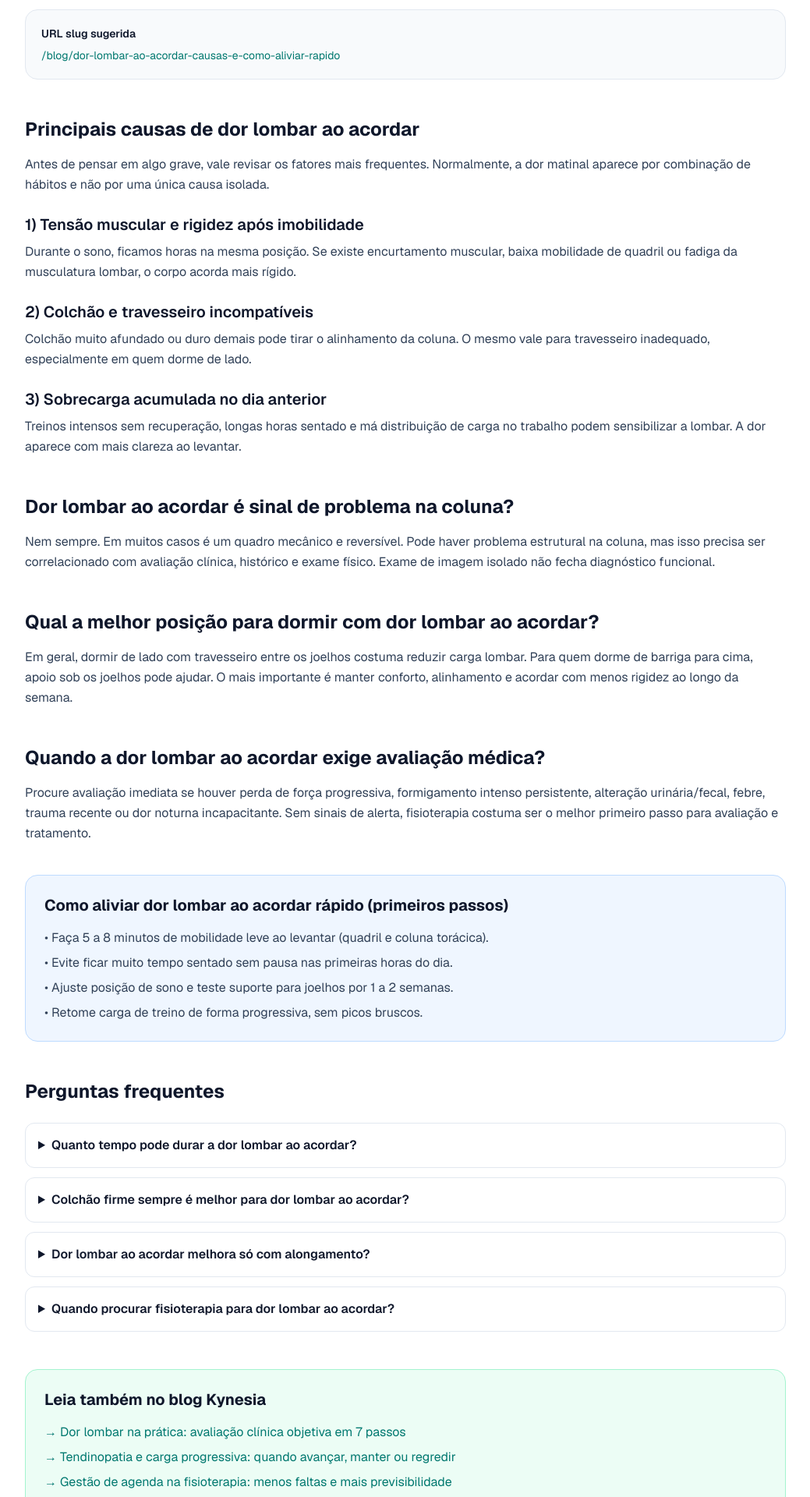
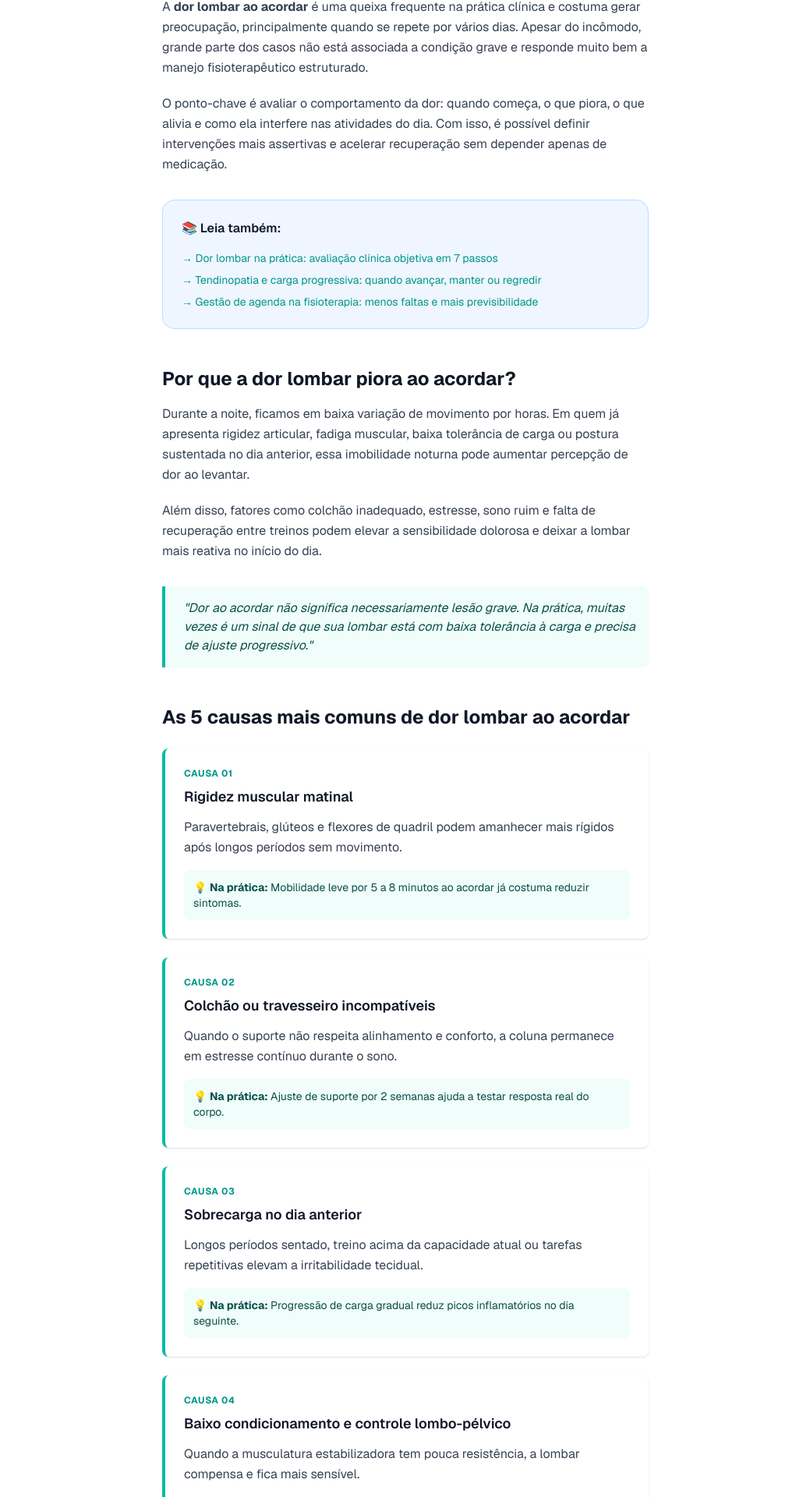
Before and after one commit to sendrette/kynesia-site, a Next.js app: page /blog/dor-lombar-ao-acordar-causas-e-como-aliviar-rapido in a window 1280 px wide. Shown: the part 877-2797 px from the top of the page at 78% size, without its empty margins (120-1159 px from the left). Built offline with nearby package versions, Linux system fonts and the light colour scheme.

Commit message:
feat: enhance blog page for "Dor lombar ao acordar" with improved layout, content clarity, and additional resources

```diff
--- a/app/blog/dor-lombar-ao-acordar-causas-e-como-aliviar-rapido/page.tsx
+++ b/app/blog/dor-lombar-ao-acordar-causas-e-como-aliviar-rapido/page.tsx
@@ -98,18 +98,21 @@ export default function DorLombarAoAcordarPage() {
         </div>
       </div>
 
-      <header className="bg-gradient-to-b from-teal-50 via-blue-50 to-white px-6 py-14 md:py-16">
-        <div className="mx-auto max-w-5xl">
-          <p className="inline-flex rounded-full bg-teal-500 px-4 py-2 text-xs font-semibold uppercase tracking-widest text-white">
+      <header className="bg-gradient-to-b from-teal-50 via-blue-50 to-white px-6 py-16 md:py-20">
+        <div className="mx-auto max-w-2xl">
+          <span className="mb-6 inline-block rounded-full bg-teal-500 px-4 py-2 text-xs font-semibold uppercase tracking-widest text-white">
             Dor
+          </span>
+
+          <h1 className="mb-4 text-4xl font-bold leading-tight text-gray-900 md:text-5xl">
+            Dor Lombar ao Acordar: Causas e Como Aliviar Rápido
+          </h1>
+
+          <p className="mb-6 text-lg text-gray-600">
+            Entenda por que a dor aparece ao levantar da cama e como organizar uma estratégia prática para aliviar sintomas e evitar recorrência.
           </p>
-          <h1 className="mt-5 text-4xl font-bold leading-tight text-[#122a5a] md:text-5xl">
-            Dor lombar ao acordar: causas e como aliviar rápido
-          </h1>
-          <p className="mt-4 max-w-3xl text-lg text-slate-600">
-            Entenda os principais gatilhos da dor matinal na lombar e quais medidas práticas ajudam a recuperar conforto ao levantar.
-          </p>
-          <div className="mt-6 flex flex-wrap gap-4 text-sm text-slate-500">
+
+          <div className="flex flex-wrap gap-4 text-sm text-gray-500">
             <span>📅 10 Abr 2026</span>
             <span>⏱ 9 min de leitura</span>
             <span>✍️ Equipe Kynesia</span>
@@ -117,106 +120,181 @@ export default function DorLombarAoAcordarPage() {
         </div>
       </header>
 
-      <article className="mx-auto max-w-5xl px-6 py-12">
-        <div className="rounded-2xl border-2 border-teal-500 bg-white p-6">
-          <h2 className="text-lg font-bold text-slate-900">Resposta rápida: dor lombar ao acordar</h2>
-          <p className="mt-2 leading-relaxed text-slate-700">
-            A dor lombar ao acordar geralmente está ligada a tensão muscular, posição de sono inadequada, colchão incompatível ou sobrecarga acumulada no dia anterior.
-            Na maioria dos casos melhora com ajustes de rotina, mas dor persistente, irradiada ou com sinais neurológicos pede avaliação profissional.
+      <article className="mx-auto max-w-2xl px-6 py-16">
+        <div className="mb-8 rounded-2xl border-2 border-teal-500 bg-white p-6">
+          <p className="text-gray-900">
+            <strong>O que é dor lombar ao acordar?</strong> É o desconforto na região baixa das costas que aparece ao levantar da cama e tende a melhorar com movimento leve ao longo da manhã. Na maioria dos casos, está relacionado a sobrecarga mecânica, rigidez muscular, posição de sono e hábitos diários acumulados.
           </p>
         </div>
 
-        <p className="mt-8 leading-relaxed text-slate-700">
-          A <strong>dor lombar ao acordar</strong> é uma queixa muito comum em pessoas que passam longos períodos sentadas, treinam sem progressão adequada ou dormem em posições que mantêm a coluna em estresse por horas.
-          A boa notícia é que, na maior parte dos casos, existem intervenções simples para aliviar rápido e reduzir recorrência.
+        <p className="mb-5 leading-relaxed text-gray-700">
+          A <strong>dor lombar ao acordar</strong> é uma queixa frequente na prática clínica e costuma gerar preocupação, principalmente quando se repete por vários dias. Apesar do incômodo, grande parte dos casos não está associada a condição grave e responde muito bem a manejo fisioterapêutico estruturado.
         </p>
 
-        <div className="mt-8 rounded-2xl border border-slate-200 bg-slate-50 p-5 text-sm text-slate-700">
-          <p className="font-semibold text-slate-900">URL slug sugerida</p>
-          <p className="mt-2 break-all text-teal-700">/blog/dor-lombar-ao-acordar-causas-e-como-aliviar-rapido</p>
-        </div>
-
-        <h2 className="mt-12 text-2xl font-bold text-slate-900">Principais causas de dor lombar ao acordar</h2>
-        <p className="mt-4 leading-relaxed text-slate-700">
-          Antes de pensar em algo grave, vale revisar os fatores mais frequentes. Normalmente, a dor matinal aparece por combinação de hábitos e não por uma única causa isolada.
+        <p className="mb-8 leading-relaxed text-gray-700">
+          O ponto-chave é avaliar o comportamento da dor: quando começa, o que piora, o que alivia e como ela interfere nas atividades do dia. Com isso, é possível definir intervenções mais assertivas e acelerar recuperação sem depender apenas de medicação.
         </p>
 
-        <h3 className="mt-6 text-xl font-semibold text-slate-900">1) Tensão muscular e rigidez após imobilidade</h3>
-        <p className="mt-2 leading-relaxed text-slate-700">
-          Durante o sono, ficamos horas na mesma posição. Se existe encurtamento muscular, baixa mobilidade de quadril ou fadiga da musculatura lombar, o corpo acorda mais rígido.
-        </p>
-
-        <h3 className="mt-6 text-xl font-semibold text-slate-900">2) Colchão e travesseiro incompatíveis</h3>
-        <p className="mt-2 leading-relaxed text-slate-700">
-          Colchão muito afundado ou duro demais pode tirar o alinhamento da coluna. O mesmo vale para travesseiro inadequado, especialmente em quem dorme de lado.
-        </p>
-
-        <h3 className="mt-6 text-xl font-semibold text-slate-900">3) Sobrecarga acumulada no dia anterior</h3>
-        <p className="mt-2 leading-relaxed text-slate-700">
-          Treinos intensos sem recuperação, longas horas sentado e má distribuição de carga no trabalho podem sensibilizar a lombar. A dor aparece com mais clareza ao levantar.
-        </p>
-
-        <h2 className="mt-12 text-2xl font-bold text-slate-900">Dor lombar ao acordar é sinal de problema na coluna?</h2>
-        <p className="mt-4 leading-relaxed text-slate-700">
-          Nem sempre. Em muitos casos é um quadro mecânico e reversível. Pode haver problema estrutural na coluna, mas isso precisa ser correlacionado com avaliação clínica, histórico e exame físico.
-          Exame de imagem isolado não fecha diagnóstico funcional.
-        </p>
-
-        <h2 className="mt-12 text-2xl font-bold text-slate-900">Qual a melhor posição para dormir com dor lombar ao acordar?</h2>
-        <p className="mt-4 leading-relaxed text-slate-700">
-          Em geral, dormir de lado com travesseiro entre os joelhos costuma reduzir carga lombar. Para quem dorme de barriga para cima, apoio sob os joelhos pode ajudar.
-          O mais importante é manter conforto, alinhamento e acordar com menos rigidez ao longo da semana.
-        </p>
-
-        <h2 className="mt-12 text-2xl font-bold text-slate-900">Quando a dor lombar ao acordar exige avaliação médica?</h2>
-        <p className="mt-4 leading-relaxed text-slate-700">
-          Procure avaliação imediata se houver perda de força progressiva, formigamento intenso persistente, alteração urinária/fecal, febre, trauma recente ou dor noturna incapacitante.
-          Sem sinais de alerta, fisioterapia costuma ser o melhor primeiro passo para avaliação e tratamento.
-        </p>
-
-        <div className="mt-10 rounded-2xl border border-blue-200 bg-blue-50 p-6">
-          <h2 className="text-xl font-bold text-slate-900">Como aliviar dor lombar ao acordar rápido (primeiros passos)</h2>
-          <ul className="mt-4 space-y-2 text-slate-700">
-            <li>• Faça 5 a 8 minutos de mobilidade leve ao levantar (quadril e coluna torácica).</li>
-            <li>• Evite ficar muito tempo sentado sem pausa nas primeiras horas do dia.</li>
-            <li>• Ajuste posição de sono e teste suporte para joelhos por 1 a 2 semanas.</li>
-            <li>• Retome carga de treino de forma progressiva, sem picos bruscos.</li>
-          </ul>
-        </div>
-
-        <section className="mt-12">
-          <h2 className="text-2xl font-bold text-slate-900">Perguntas frequentes</h2>
-          <div className="mt-6 space-y-3">
-            {faqItems.map((faq) => (
-              <details key={faq.question} className="rounded-xl border border-slate-200 p-4 hover:bg-slate-50">
-                <summary className="cursor-pointer font-semibold text-slate-900">{faq.question}</summary>
-                <p className="mt-3 leading-relaxed text-slate-700">{faq.answer}</p>
-              </details>
-            ))}
-          </div>
-        </section>
-
-        <section className="mt-12 rounded-2xl border border-emerald-200 bg-emerald-50 p-6">
-          <h2 className="text-xl font-bold text-slate-900">Leia também no blog Kynesia</h2>
-          <ul className="mt-4 space-y-2 text-teal-700">
+        <div className="mb-8 rounded-2xl border border-blue-200 bg-blue-50 p-6">
+          <h3 className="mb-4 font-semibold text-gray-900">📚 Leia também:</h3>
+          <ul className="space-y-2 text-sm">
             <li>
-              <Link href="/blog/dor-lombar-avaliacao-clinica" className="hover:underline">
+              <Link href="/blog/dor-lombar-avaliacao-clinica" className="text-teal-600 hover:underline">
                 → Dor lombar na prática: avaliação clínica objetiva em 7 passos
               </Link>
             </li>
             <li>
-              <Link href="/blog/tendinopatia-carga-progressiva" className="hover:underline">
+              <Link href="/blog/tendinopatia-carga-progressiva" className="text-teal-600 hover:underline">
                 → Tendinopatia e carga progressiva: quando avançar, manter ou regredir
               </Link>
             </li>
             <li>
-              <Link href="/blog/gestao-de-agenda-fisioterapia" className="hover:underline">
+              <Link href="/blog/gestao-de-agenda-fisioterapia" className="text-teal-600 hover:underline">
                 → Gestão de agenda na fisioterapia: menos faltas e mais previsibilidade
               </Link>
             </li>
           </ul>
-        </section>
+        </div>
+
+        <h2 className="mb-4 mt-12 text-2xl font-bold text-gray-900">Por que a dor lombar piora ao acordar?</h2>
+
+        <p className="mb-5 leading-relaxed text-gray-700">
+          Durante a noite, ficamos em baixa variação de movimento por horas. Em quem já apresenta rigidez articular, fadiga muscular, baixa tolerância de carga ou postura sustentada no dia anterior, essa imobilidade noturna pode aumentar percepção de dor ao levantar.
+        </p>
+
+        <p className="mb-8 leading-relaxed text-gray-700">
+          Além disso, fatores como colchão inadequado, estresse, sono ruim e falta de recuperação entre treinos podem elevar a sensibilidade dolorosa e deixar a lombar mais reativa no início do dia.
+        </p>
+
+        <blockquote className="mb-8 rounded-r-lg border-l-4 border-teal-500 bg-teal-50 py-4 pl-6 italic text-teal-900">
+          "Dor ao acordar não significa necessariamente lesão grave. Na prática, muitas vezes é um sinal de que sua lombar está com baixa tolerância à carga e precisa de ajuste progressivo."
+        </blockquote>
+
+        <h2 className="mb-6 mt-12 text-2xl font-bold text-gray-900">As 5 causas mais comuns de dor lombar ao acordar</h2>
+
+        <div className="mb-8 space-y-6">
+          {[
+            {
+              num: "01",
+              title: "Rigidez muscular matinal",
+              desc: "Paravertebrais, glúteos e flexores de quadril podem amanhecer mais rígidos após longos períodos sem movimento.",
+              tip: "Mobilidade leve por 5 a 8 minutos ao acordar já costuma reduzir sintomas.",
+            },
+            {
+              num: "02",
+              title: "Colchão ou travesseiro incompatíveis",
+              desc: "Quando o suporte não respeita alinhamento e conforto, a coluna permanece em estresse contínuo durante o sono.",
+              tip: "Ajuste de suporte por 2 semanas ajuda a testar resposta real do corpo.",
+            },
+            {
+              num: "03",
+              title: "Sobrecarga no dia anterior",
+              desc: "Longos períodos sentado, treino acima da capacidade atual ou tarefas repetitivas elevam a irritabilidade tecidual.",
+              tip: "Progressão de carga gradual reduz picos inflamatórios no dia seguinte.",
+            },
+            {
+              num: "04",
+              title: "Baixo condicionamento e controle lombo-pélvico",
+              desc: "Quando a musculatura estabilizadora tem pouca resistência, a lombar compensa e fica mais sensível.",
+              tip: "Fortalecimento progressivo com foco em técnica gera melhora sustentada.",
+            },
+            {
+              num: "05",
+              title: "Sono ruim e estresse crônico",
+              desc: "Privação de sono e estresse aumentam percepção de dor e reduzem recuperação tecidual.",
+              tip: "Higiene do sono e rotina de recuperação impactam diretamente a dor matinal.",
+            },
+          ].map((item) => (
+            <div key={item.num} className="rounded-lg border-l-4 border-teal-500 bg-white p-6 pl-6 pb-6 shadow-sm">
+              <p className="mb-2 text-xs font-bold uppercase tracking-wider text-teal-600">Causa {item.num}</p>
+              <h3 className="mb-3 text-lg font-semibold text-gray-900">{item.title}</h3>
+              <p className="mb-4 leading-relaxed text-gray-700">{item.desc}</p>
+              <div className="rounded-lg bg-teal-50 p-3 text-sm text-teal-900">
+                💡 <strong>Na prática:</strong> {item.tip}
+              </div>
+            </div>
+          ))}
+        </div>
+
+        <div className="mb-8 rounded-2xl border border-red-200 bg-red-50 p-6">
+          <h3 className="mb-4 text-lg font-bold text-red-700">⚠ Sinais de alerta: quando investigar com prioridade</h3>
+          <ul className="space-y-2 text-gray-700">
+            <li>• Perda de força progressiva em uma ou nas duas pernas</li>
+            <li>• Alteração urinária ou intestinal associada à dor lombar</li>
+            <li>• Febre, perda de peso inexplicada ou dor noturna intensa contínua</li>
+            <li>• Dor após trauma significativo (queda, acidente, impacto)</li>
+            <li>• Dor irradiada persistente com formigamento intenso e incapacitante</li>
+          </ul>
+        </div>
+
+        <h2 className="mb-4 mt-12 text-2xl font-bold text-gray-900">Como aliviar dor lombar ao acordar de forma rápida e segura?</h2>
+
+        <p className="mb-5 leading-relaxed text-gray-700">
+          O alívio rápido vem da combinação entre redução de irritabilidade e melhora de movimento. Foque em ações simples, repetíveis e progressivas ao longo dos dias.
+        </p>
+
+        <div className="mb-8 rounded-2xl border border-teal-200 bg-teal-50 p-6">
+          <h3 className="mb-4 font-bold text-teal-900">✔ Plano prático para os primeiros 7 dias</h3>
+          <ul className="space-y-2 text-gray-700">
+            <li>✓ Levantar da cama com transição lateral (evitar flexão brusca)</li>
+            <li>✓ Mobilidade leve de coluna e quadril por 5 a 8 minutos</li>
+            <li>✓ Caminhada curta matinal para reduzir rigidez</li>
+            <li>✓ Pausas a cada 45-60 minutos se trabalha sentado</li>
+            <li>✓ Ajuste de posição de sono com suporte entre/baixo dos joelhos</li>
+          </ul>
+        </div>
+
+        <h2 className="mb-6 mt-12 text-2xl font-bold text-gray-900">Perguntas frequentes sobre dor lombar ao acordar</h2>
+
+        <div className="mb-8 space-y-3">
+          {faqItems.map((faq, i) => (
+            <details key={i} className="cursor-pointer rounded-lg border border-gray-200 p-4 hover:bg-gray-50">
+              <summary className="font-semibold text-gray-900">{faq.question}</summary>
+              <p className="mt-3 leading-relaxed text-gray-700">{faq.answer}</p>
+            </details>
+          ))}
+        </div>
+
+        <div className="mb-8 rounded-2xl bg-gray-900 p-8 text-white">
+          <h2 className="mb-4 text-2xl font-bold">Dor lombar ao acordar: trate a causa, não só o sintoma</h2>
+          <p className="mb-4 leading-relaxed">
+            A dor matinal na lombar pode melhorar rápido, desde que você ajuste carga, rotina de sono e estratégia de movimento. O erro mais comum é buscar apenas alívio imediato sem corrigir os fatores que mantêm a dor ativa.
+          </p>
+          <p className="mb-4 leading-relaxed">
+            Quando a avaliação identifica o padrão do seu caso, o tratamento deixa de ser tentativa e erro. Você passa a ter um plano progressivo, seguro e com critérios reais de evolução.
+          </p>
+          <p className="leading-relaxed">
+            Se a dor lombar ao acordar está limitando sua rotina, procure avaliação fisioterapêutica para montar um protocolo personalizado.
+          </p>
+        </div>
+
+        <div className="flex items-center gap-4 border-t border-gray-200 pt-8">
+          <div className="flex h-14 w-14 items-center justify-center rounded-full bg-teal-100 text-lg font-bold text-teal-700">
+            K
+          </div>
+          <div>
+            <p className="font-semibold text-gray-900">Equipe Kynesia</p>
+            <p className="text-sm text-gray-600">Conteúdo clínico baseado em evidência para quem busca saúde com qualidade.</p>
+          </div>
+        </div>
       </article>
+
+      <footer className="mt-16 border-t border-gray-200 px-6 py-8">
+        <div className="mx-auto flex max-w-6xl flex-col items-center justify-center gap-4 text-center text-sm text-gray-600">
+          <p>© {new Date().getFullYear()} Kynesia. Todos os direitos reservados.</p>
+          <div className="flex gap-5">
+            <Link href="#" className="hover:text-gray-900">
+              Termos
+            </Link>
+            <Link href="#" className="hover:text-gray-900">
+              Privacidade
+            </Link>
+            <Link href="/#contato" className="hover:text-gray-900">
+              Contato
+            </Link>
+          </div>
+        </div>
+      </footer>
     </main>
   );
 }
```
